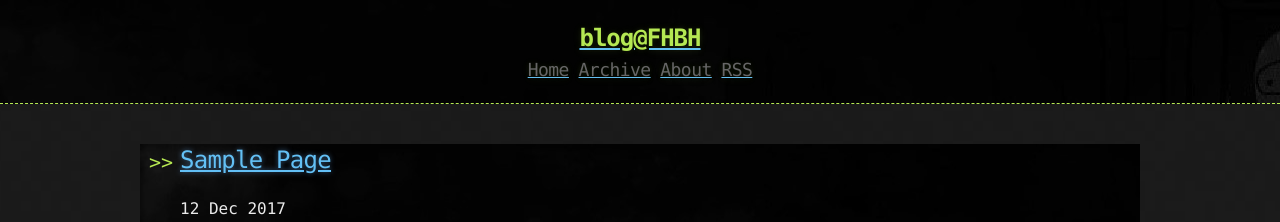
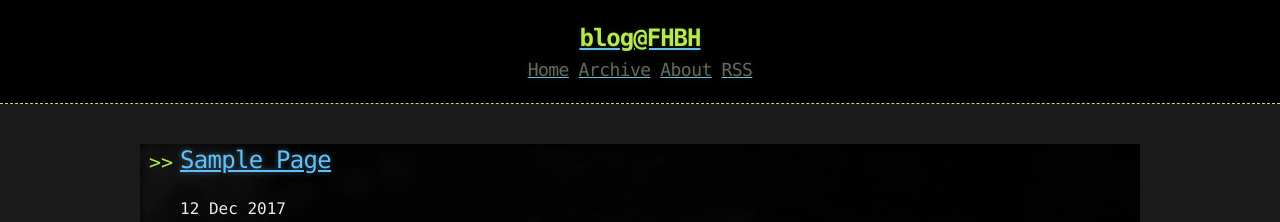
Before and after one commit to bugcatchernade/blog, a Jekyll site: the page built from index.html, in a window 1280 px wide. Shown: the top 222 px of the page. Built offline with Jekyll 4.4.1, drawn with Linux system fonts in a browser that asks for light colours; the list of posts is cut into pages by our own code.

Commit message:
Update base.scss

```diff
--- a/_sass/base.scss
+++ b/_sass/base.scss
@@ -51,7 +51,7 @@ li {
 */
 
 header {
-  background: url("../assets/header-bg.jpg");
+  background: #000000;
   border-bottom: 1px dashed $conifer; //header;
   padding: 20px;
   margin: 0 0 40px 0;
```
